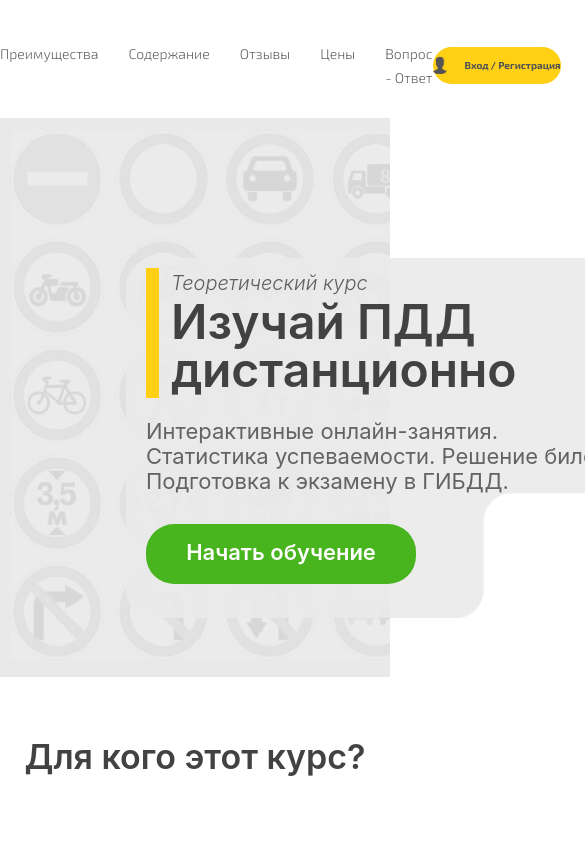
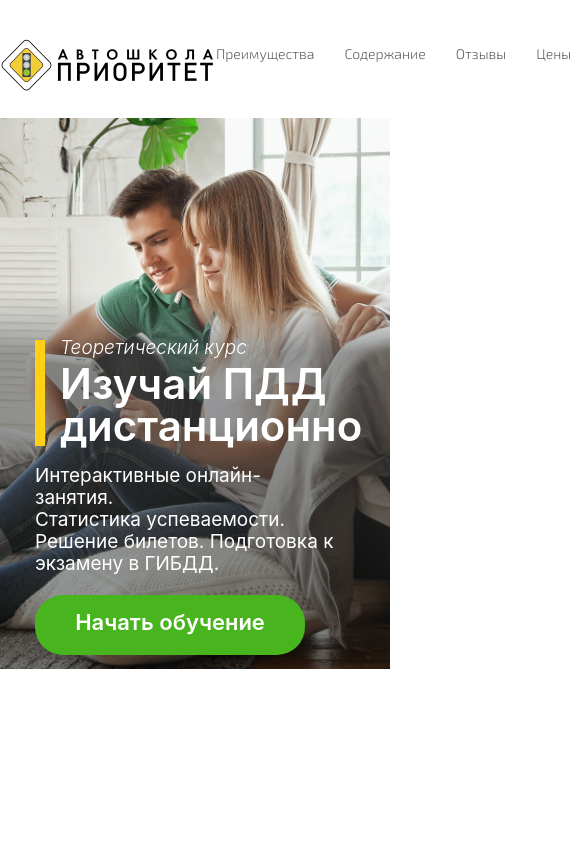
Before and after one commit to armproducer/autoschool-online, a website: page index.html in a window 390 px wide. Shown: the top 844 px of the page, 585 px wide, since content can reach past the window. Drawn offline with nearby package versions, Linux system fonts and the light colour scheme; a web font is replaced by a local one.

Commit message:
main section adaptive completed

```diff
--- a/index.html
+++ b/index.html
@@ -32,9 +32,9 @@
   <body>
 
     <header id="top">
-      <!-- <a class="logo" href="/index.html">
+      <a class="logo" href="/index.html">
         <img src="/icons/main_icon.png" alt="лого" />
-      </a> -->
+      </a>
       <nav>
         <ul>
           <li><a href="#content" class="flowing-scroll">Преимущества</a></li>
@@ -65,16 +65,17 @@
           </h1>
           <div class="main_promo_description">
             Интерактивные онлайн-занятия.
-            <br />Статистика успеваемости. Решение билетов. <br />Подготовка к
+            <br />Статистика успеваемости. Решение билетов. Подготовка к
             экзамену в ГИБДД.
           </div>
           <button class="main_green_button">
             Начать обучение
           </button>
         </div>
+        <img class="main_road" src="/img/main_road.png" alt="главная дорога"></img>
       </section>
 
-      <section class="audience" id="audience">
+      <!-- <section class="audience" id="audience">
         <h2>Для кого этот курс?</h2>
         <div class="audience_container">
           <div class="audience_container_item">
@@ -1060,7 +1061,7 @@
           Условия конфиденциальности
         </a>
       </div>
-    </footer>
+    </footer> -->
 
     <a href="#top" class="pageup flowing-scroll">
       <img src="/icons/up.svg" alt="Прокрутка вверх">
--- /dev/null
+++ b/sass/_1024.sass
@@ -0,0 +1,19 @@
+@media screen and ( max-width: 1024px )
+    .main
+        background: url('../img/bg_tablet.jpg') left center/cover no-repeat
+        padding-left: 58px
+        padding-top: 68px
+        &_promo
+            padding-left: 10px
+            background: transparent
+            &_decoration
+                left: 10px
+            &_above_title
+                color: white
+            &_title
+                color: white
+            &_description
+                width: 300px
+                color: white
+        &_road
+            display: none
--- a/sass/_1040.sass
+++ /dev/null
@@ -1,4 +0,0 @@
-@media screen and ( max-width: 1040px )
-    .main
-        min-height: 559px
-        background: url('../img/bg_main_tablet.jpg') left center/cover no-repeat
--- /dev/null
+++ b/sass/_1240.sass
@@ -0,0 +1,12 @@
+@media screen and ( max-width: 1240px )
+    .main
+        min-height: 409px
+        padding-left: 0
+        background-position: 0px -30px
+        &_road
+            left: 500px
+        &_promo
+            padding-left: 80px
+            &_decoration
+                left: 80px
+                top: 0px
--- a/sass/_1440.sass
+++ b/sass/_1440.sass
@@ -1,4 +1,28 @@
 @media screen and ( max-width: 1440px )
+    .main_green_button
+        width: 240px
+        height: 50px
+        font-size: 18px
+
     .main
-        min-height: 559px
-        // background: url('../img/bg_main_mid.jpg') left center/cover no-repeat
+        padding: 96px 0 0 134px-50px-16px
+        background-position: -50px -30px
+        min-height: 459px
+        &_promo
+            height: 266px
+            width: 500px
+            padding-top: 0
+            &_decoration
+                top: 0
+                width: 10px
+                height: 106px
+            &_above_title
+                font-size: 16px
+            &_title
+                font-size: 40px
+                line-height: 40px
+                margin-bottom: 18px
+            &_description
+                font-size: 18px
+                line-height: 21px
+                margin-bottom: 20px
--- a/sass/_1700.sass
+++ b/sass/_1700.sass
@@ -1,4 +1,9 @@
 @media screen and ( max-width: 1700px )
     .main
-        // min-height: 559px
-        background: url('../img/bg_main_mid.jpg') left center/cover no-repeat
+        min-height: 559px
+        padding: 100px 0 0 134px-60px
+        background-position: -50px
+        &_road
+            left: 640px
+        &_promo
+            width: 490px
--- /dev/null
+++ b/sass/_375.sass
@@ -0,0 +1,28 @@
+@media screen and ( max-width: 375px )
+    .main_green_button
+        width: 240px
+        height: 50px
+        font-size: 18px
+
+    .main
+        min-height: 521px
+        &_promo
+            padding-left: 4px
+            width: 300px
+            margin: 0 auto
+            &_decoration
+                left: 4px
+                top: 6px
+                width: 8px
+                height: 96px
+            &_above_title
+                margin-left: 18px
+                font-size: 16px
+            &_title
+                margin-left: 18px
+                font-size: 38px
+                line-height: 38px
+            &_description
+                width: 260px
+                font-size: 16px
+                line-height: 20px
--- /dev/null
+++ b/sass/_425.sass
@@ -0,0 +1,28 @@
+@media screen and ( max-width: 425px )
+    .main_green_button
+        width: 270px
+        height: 60px
+        font-size: 22px
+
+    .main
+        min-height: 551px
+        background: url('../img/bg_phone.jpg') left center/cover no-repeat
+        padding-top: 216px
+        padding-left: 0
+        &_promo
+            padding-left: 0
+            width: 320px
+            margin: 0 auto
+            &_decoration
+                left: 0
+                top: 6px
+            &_above_title
+                font-size: 19px
+            &_title
+                font-size: 42px
+                line-height: 42px
+                margin-bottom: 18px
+            &_description
+                font-size: 19px
+                line-height: 22px
+                margin-bottom: 20px
--- /dev/null
+++ b/sass/_550.sass
@@ -0,0 +1,4 @@
+@media screen and ( max-width: 550px )
+    .main
+        min-height: 350px
+        padding-top: 40px
--- /dev/null
+++ b/sass/_768.sass
@@ -0,0 +1,4 @@
+@media screen and ( max-width: 768px )
+    .main
+        background-position: -100px 0
+        padding-left: 30px
--- a/sass/_general.sass
+++ b/sass/_general.sass
@@ -101,14 +101,16 @@ header
 
 .main
     min-height: 635px
-    background: url('../img/bg_main_big.jpg') left center/cover no-repeat
-    padding: 140px 0 0 126px
+    background: url('../img/bg.jpg') left center repeat
+    padding: 136px 0 0 134px
+    position: relative
+    overflow: hidden
     &_promo
         padding-top: 10px
         padding-left: 20px
-        width: 605px //525
-        height: 360px //313
-        background: url('../img/bg_for_text_main.png') center center/cover
+        width: 605px
+        height: 360px
+        background: #ECECEC
         position: relative
         &_decoration
             position: absolute
@@ -117,7 +119,6 @@ header
             width: 13px
             height: 130px
             background: #FFD014
-            border-radius:
         &_above_title
             font-size: 20px
             font-style: italic
@@ -140,6 +141,14 @@ header
             color: #636363
             line-height: 25px
             margin-bottom: 30px
+    &_road
+        position: absolute
+        top: 0
+        left: 770px
+        z-index: 2
+        height: 100%
+        // width: 1200px
+
 
 .audience
     padding-top: 60px
--- a/sass/style.sass
+++ b/sass/style.sass
@@ -1,4 +1,9 @@
 @import 'general'
-@import '1040'
+@import '1700'
 @import '1440'
-@import '1700'
+@import '1240'
+@import '1024'
+@import '768'
+@import '550'
+@import '425'
+@import '375'
```
Also changed, not shown: css/style.min.css, img/bg.jpg (added), img/bg_for_text_main.png (deleted), img/bg_main_big.jpg (deleted), img/bg_main_mid.jpg (deleted), img/bg_main_mid_narrow.jpg (deleted), img/bg_phone.jpg (added), img/bg_tablet.jpg (renamed from img/bg_main_tablet_full.jpg), img/main_road.png (added).
